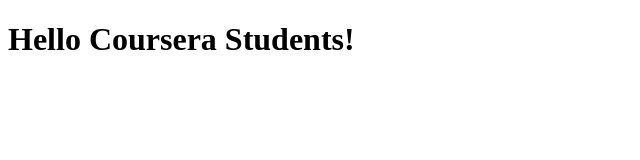
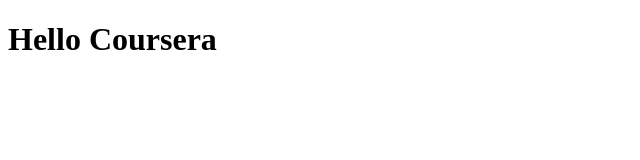
Before and after one commit to tuanhaisoft/coursera-test, a plain HTML site: page index.html in a window 1280 px wide. Shown: the whole page, without its empty margins (0-640 px from the left). Drawn offline with Linux system fonts and the light colour scheme.

Commit message:
Next commit

```diff
--- a/index.html
+++ b/index.html
@@ -5,6 +5,6 @@
     <title>Hello Coursere</title>
   </head>
   <body>
-    <h1>Hello Coursera Students!</h1>
+    <h1>Hello Coursera</h1>
   </body>
 </html>
```
